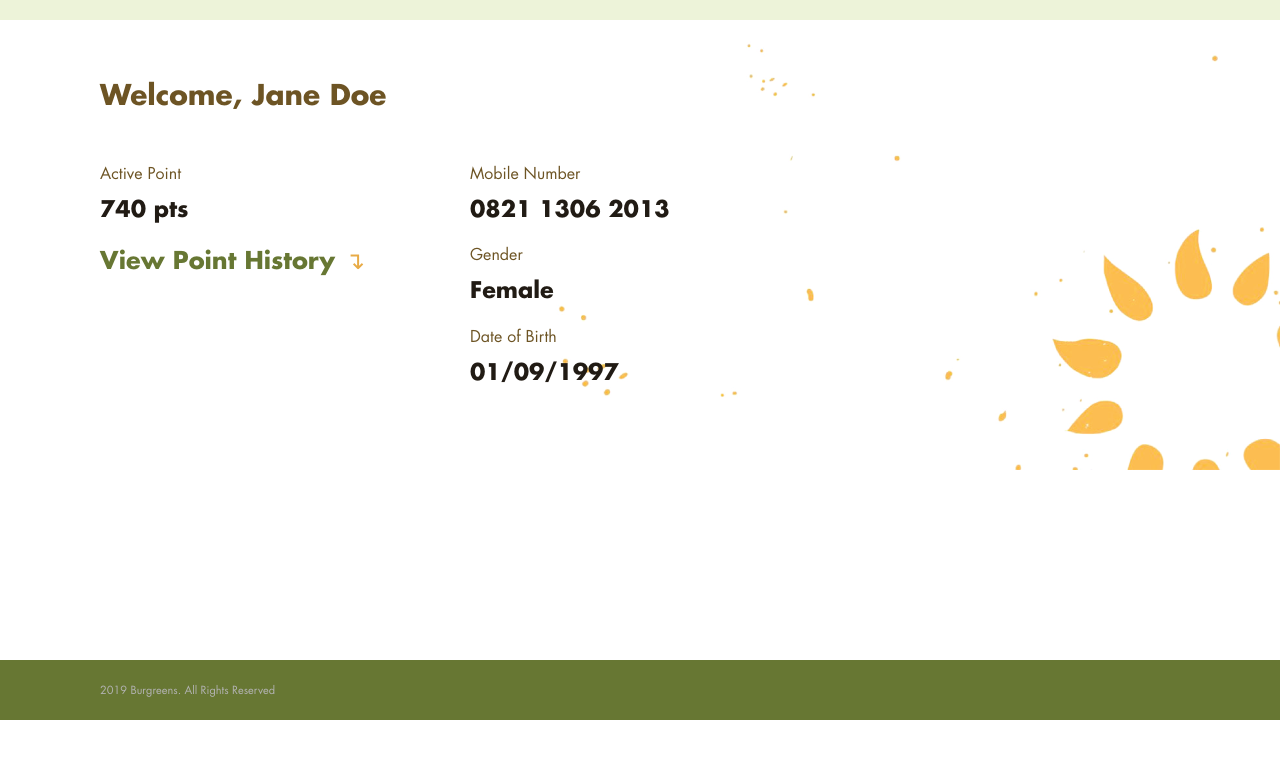
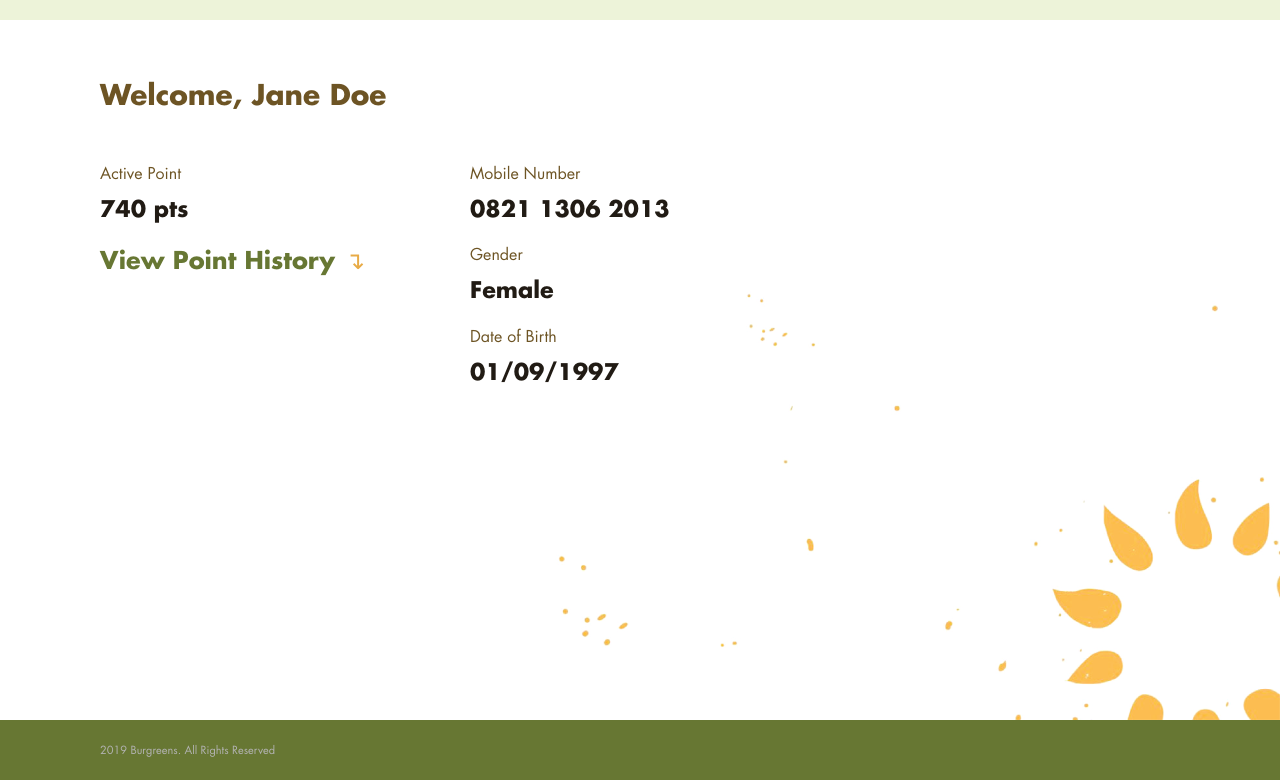
Before and after one commit to inspira-raina/burgreens, a plain HTML site: page profile.html in a window 1280 px wide. Shown: the part 80-860 px from the top of the page. Before the commit the page ends 800 px from the top, so only its background shows below. Drawn offline with Linux system fonts and the light colour scheme; a web font is replaced by a local one.

Commit message:
Update profile.html

```diff
--- a/profile.html
+++ b/profile.html
@@ -31,7 +31,7 @@
     <!-- End of Header -->
 
     <div id="profile" class="container-fluid"> <!-- container => container-fluid -->
-        <div class="user-section">
+        <div class="user-section min-vh-100">
             <!-- User section container -->
             <!-- tambahin container -->
             <div class="container">
@@ -279,6 +279,14 @@
                 'lengthChange': false,
             });
         });
+
+        $('#pointHistory').on('hidden.bs.collapse', function () {
+          $('.user-section').addClass('min-vh-100');
+        });
+
+        $('#pointHistory').on('show.bs.collapse', function () {
+          $('.user-section').removeClass('min-vh-100');
+        });
     </script>
 
 </body>
```
